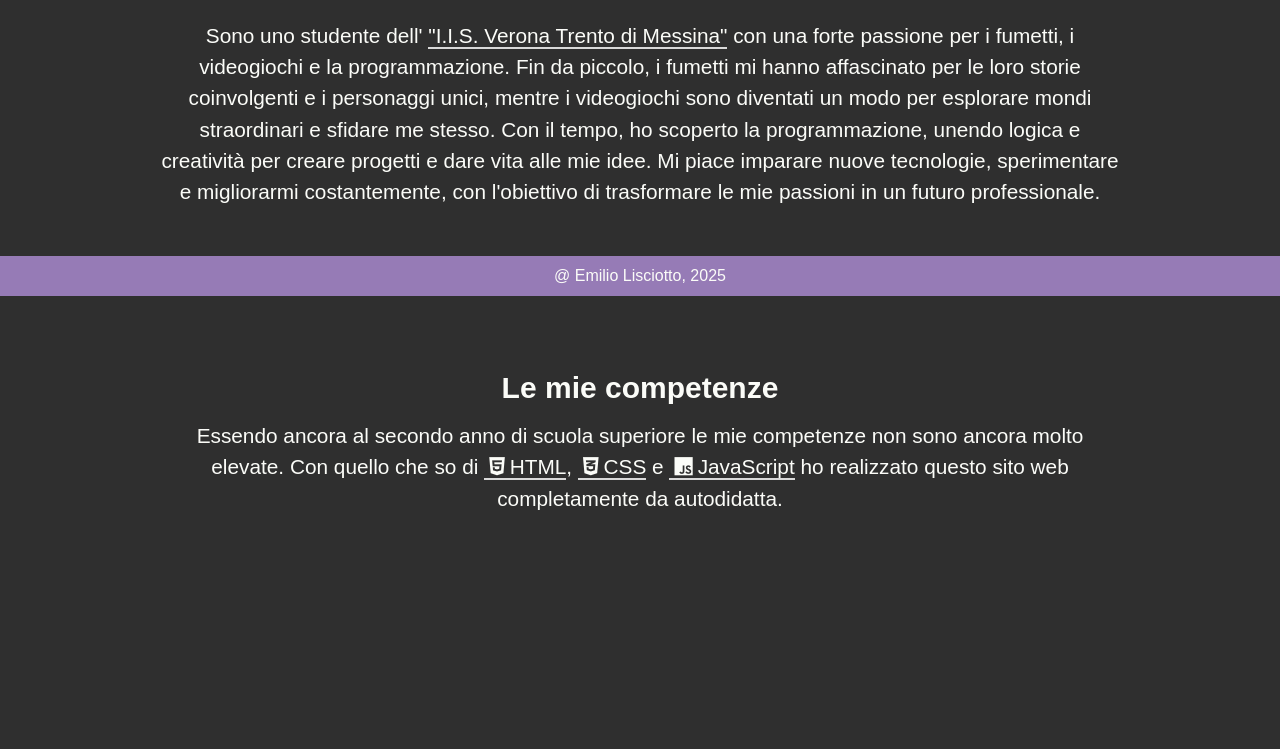
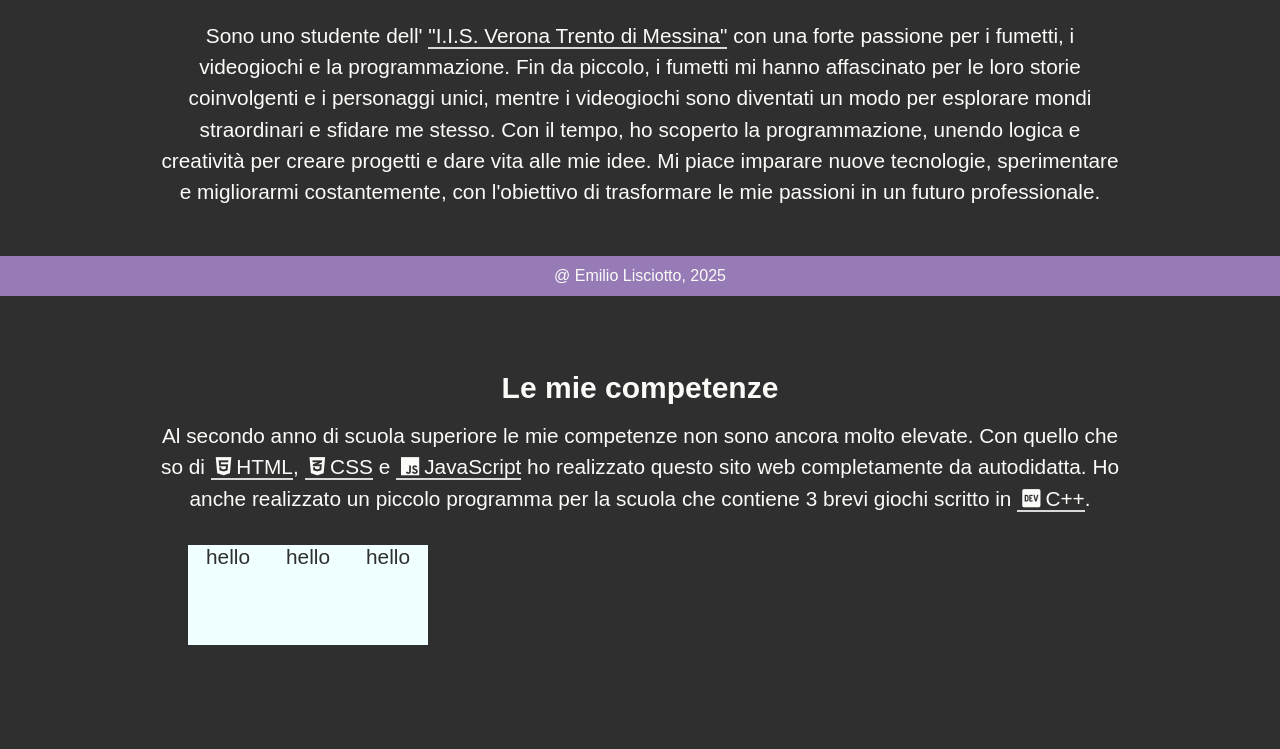
Before and after one commit to mkemii/EmilioLisciotto, a plain HTML site: page src/code/index.html in a window 1280 px wide. Shown: the part 504-1253 px from the top of the page. Drawn offline with nearby package versions, Linux system fonts and the light colour scheme.

Commit message:
monnezza

```diff
--- a/src/code/index.html
+++ b/src/code/index.html
@@ -40,9 +40,15 @@
         <div data-aos="fade-in" data-aos-duration="1200" data-aos-easing="ease-in-out" id="competenze">
             <h1 class="header">Le mie competenze</h1>
             <p class="paragrafi-container">
-                Essendo ancora al secondo anno di scuola superiore le mie competenze non sono ancora molto elevate. Con quello che so di <span class="underscored"><i class="fab fa-html5"></i>HTML</span>,
+                Al secondo anno di scuola superiore le mie competenze non sono ancora molto elevate. Con quello che so di <span class="underscored"><i class="fab fa-html5"></i>HTML</span>,
                 <span class="underscored"><i class="fab fa-css3-alt"></i>CSS</span> e <span class="underscored"><i class="fab fa-js"></i>JavaScript</span> ho realizzato questo sito web completamente da autodidatta.
+                Ho anche realizzato un piccolo programma per la scuola che contiene 3 brevi giochi scritto in <span class="underscored"><i class="fab fa-brands fa-dev"></i>C++</span>.
             </p>
+            <div class="progetti">
+                <div class="progetto prog-1">hello</div>
+                <div class="progetto prog-2">hello</div>
+                <div class="progetto prog-3">hello</div>
+            </div>
         </div>
 
     </div>
--- a/src/style/styles.css
+++ b/src/style/styles.css
@@ -78,6 +78,21 @@ body {
   line-height: 1.5;
 }
 
+.progetti {
+   display: flex;
+   flex-direction: row;
+   padding: 30px;
+   height: 500px;
+   width: 100%;
+}
+
+.progetto {
+  height: 100px;
+  width: 80px;
+  background-color: azure;
+  color: #2F2F2F;
+}
+
 .copyright {
   position: fixed;
   bottom: 0;
```
